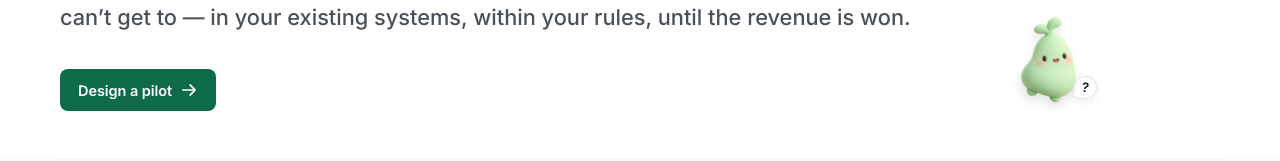
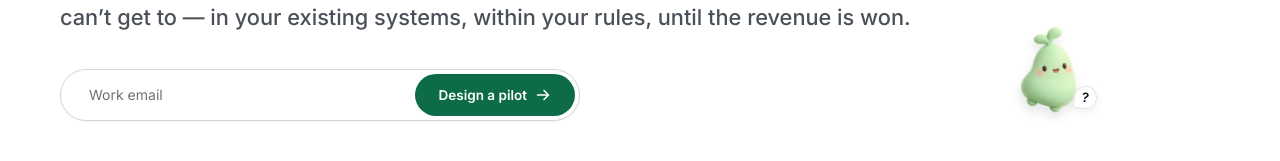
Before and after one commit to PrimaryLogic/pl-website, a Next.js app: page / in a window 1280 px wide. Shown: the part 358-519 px from the top of the page. Built offline with nearby package versions, Linux system fonts and the light colour scheme; no server answers.

Commit message:
Restore optional email field for landing pilot links

```diff
--- a/components/EmailCapture.tsx
+++ b/components/EmailCapture.tsx
@@ -29,20 +29,6 @@ export default function EmailCapture({
   const orgId = `${id ?? "demo"}-organization`;
   const compact = variant !== "full";
   const landing = variant === "landing";
-
-  if (landing) {
-    return (
-      <a
-        id={id}
-        href={PILOT_MAILTO}
-        className="pl-button pl-button--primary"
-        onClick={() => track("demo_mailto_opened", { placement: id ?? "demo", lane })}
-      >
-        {buttonLabel}
-        <ArrowRight aria-hidden="true" size={18} weight="bold" />
-      </a>
-    );
-  }
 
   function submit(event: FormEvent<HTMLFormElement>) {
     event.preventDefault();
```
